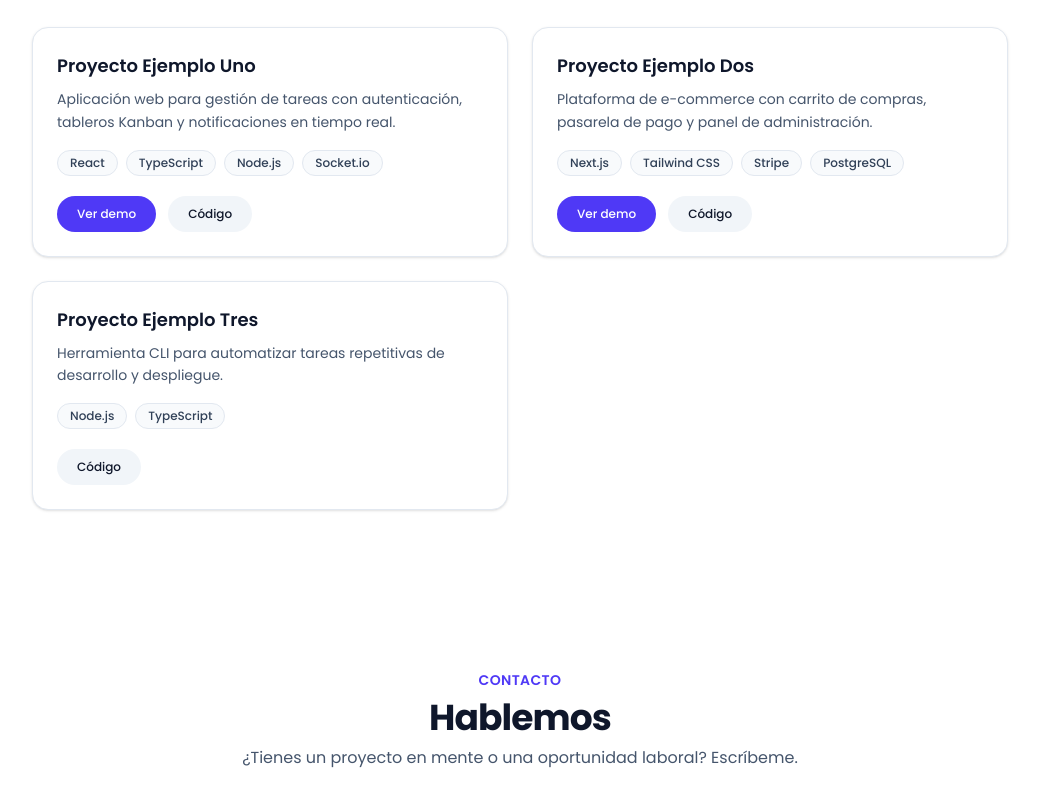
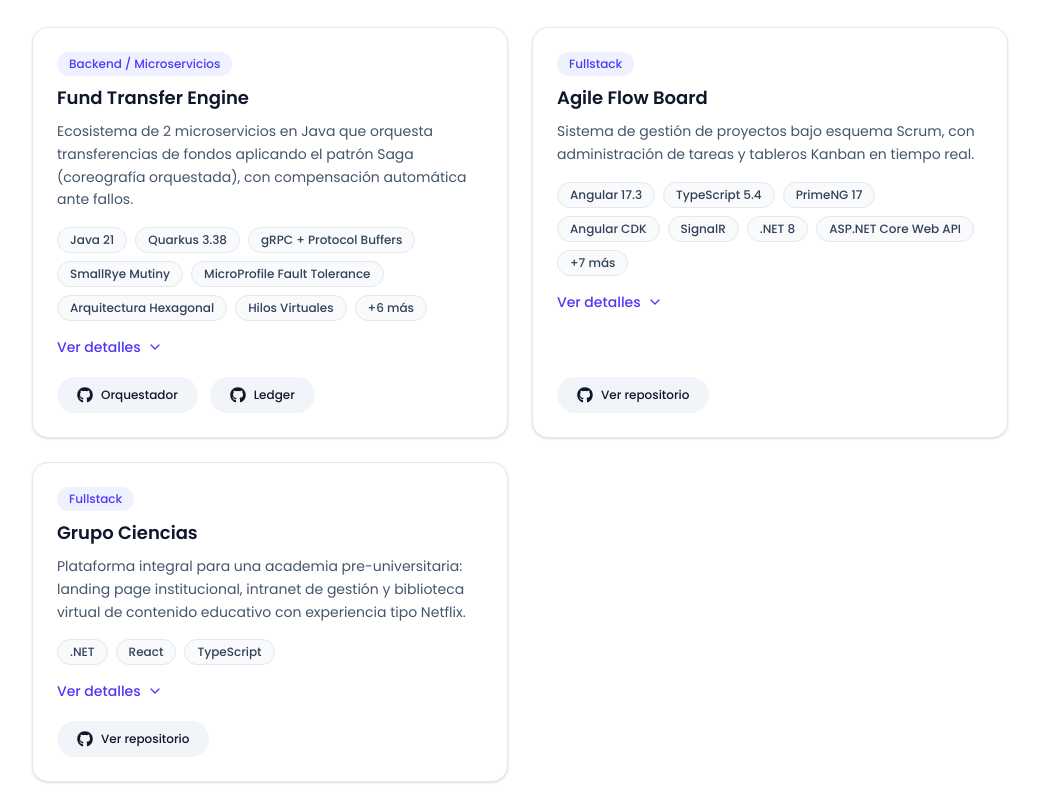
Before and after one commit to pgrimaldo24/web-cv-software-engineer, a React (Vite) app: page / in a window 1280 px wide. Shown: the part 5300-6100 px from the top of the page, without its empty margins (120-1159 px from the left). Built offline with nearby package versions, Linux system fonts and the light colour scheme.

Commit message:
feat: agrega proyectos destacados con detalle de stack y arquitectura

```diff
--- a/src/data/projects.ts
+++ b/src/data/projects.ts
@@ -2,31 +2,92 @@ import type { Project } from '../types'
 
 export const projects: Project[] = [
   {
-    id: 'proj-1',
-    title: 'Proyecto Ejemplo Uno',
+    id: 'fund-transfer-engine',
+    title: 'Fund Transfer Engine',
+    category: 'Backend / Microservicios',
     description:
-      'Aplicación web para gestión de tareas con autenticación, tableros Kanban y notificaciones en tiempo real.',
-    technologies: ['React', 'TypeScript', 'Node.js', 'Socket.io'],
-    repoUrl: 'https://github.com/usuario/proyecto-uno',
-    liveUrl: 'https://proyecto-uno.example.com',
-    featured: true,
+      'Ecosistema de 2 microservicios en Java que orquesta transferencias de fondos aplicando el patrón Saga (coreografía orquestada), con compensación automática ante fallos.',
+    stack: [
+      'Java 21',
+      'Quarkus 3.38',
+      'gRPC + Protocol Buffers',
+      'SmallRye Mutiny',
+      'MicroProfile Fault Tolerance',
+      'Arquitectura Hexagonal',
+      'Hilos Virtuales',
+      'Programación Reactiva',
+      'JUnit 5',
+      'Mockito',
+      'AssertJ',
+      'Docker',
+      'Kubernetes',
+    ],
+    repos: [
+      {
+        label: 'Orquestador',
+        url: 'https://github.com/pgrimaldo24/retotecnico-transaction-orchestrator-service',
+      },
+      {
+        label: 'Ledger',
+        url: 'https://github.com/pgrimaldo24/retotecnico-account-ledger-service',
+      },
+    ],
+    highlights: [
+      'Patrón Saga orquestado con máquina de estados (PENDING → RESERVED → COMPLETED / CANCELLED_COMPENSATED / FAILED).',
+      'Comunicación interna vía gRPC entre transaction-orchestrator-service (gateway externo) y account-ledger-service (core contable, cerrado al exterior).',
+      'Compensación automática (rollback) ante fallos simulados en la confirmación, liberando fondos reservados.',
+      'Uso combinado de Hilos Virtuales (Java 21) en el orquestador y programación reactiva (Mutiny) en el ledger, cada uno justificado según el tipo de contención.',
+      'Resiliencia con Circuit Breaker, Retry con backoff/jitter y Bulkhead configurados de forma diferenciada por operación.',
+      'Streaming de eventos en tiempo real vía Server-Sent Events (SSE).',
+      'Trazabilidad distribuida entre microservicios con propagación de traceId.',
+      'Despliegue en Kubernetes con manifiestos incluidos (Deployment + Service + health probes).',
+    ],
   },
   {
-    id: 'proj-2',
-    title: 'Proyecto Ejemplo Dos',
+    id: 'agile-flow-board',
+    title: 'Agile Flow Board',
+    category: 'Fullstack',
     description:
-      'Plataforma de e-commerce con carrito de compras, pasarela de pago y panel de administración.',
-    technologies: ['Next.js', 'Tailwind CSS', 'Stripe', 'PostgreSQL'],
-    repoUrl: 'https://github.com/usuario/proyecto-dos',
-    liveUrl: 'https://proyecto-dos.example.com',
-    featured: true,
+      'Sistema de gestión de proyectos bajo esquema Scrum, con administración de tareas y tableros Kanban en tiempo real.',
+    stack: [
+      'Angular 17.3',
+      'TypeScript 5.4',
+      'PrimeNG 17',
+      'Angular CDK',
+      'SignalR',
+      '.NET 8',
+      'ASP.NET Core Web API',
+      'Arquitectura Hexagonal',
+      'Entity Framework Core 8',
+      'PostgreSQL 16',
+      'JWT + PBKDF2',
+      'QuestPDF',
+      'ClosedXML',
+      'Docker / Docker Compose',
+    ],
+    repoUrl: 'https://github.com/pgrimaldo24/ideasgroup-business-agile-flow-board-web',
+    highlights: [
+      'Tableros Kanban con drag & drop usando Angular CDK.',
+      'Actualizaciones en tiempo real vía SignalR (movimiento de tareas, notificaciones).',
+      'Arquitectura Hexagonal en el backend (Domain, Application, Infrastructure, Api).',
+      'Autenticación JWT con hash de contraseñas PBKDF2 (salt + pepper).',
+      'Generación de reportes en PDF (QuestPDF) y Excel (ClosedXML).',
+      'Despliegue containerizado con Docker Compose.',
+    ],
   },
   {
-    id: 'proj-3',
-    title: 'Proyecto Ejemplo Tres',
+    id: 'grupo-ciencias',
+    title: 'Grupo Ciencias',
+    category: 'Fullstack',
     description:
-      'Herramienta CLI para automatizar tareas repetitivas de desarrollo y despliegue.',
-    technologies: ['Node.js', 'TypeScript'],
-    repoUrl: 'https://github.com/usuario/proyecto-tres',
+      'Plataforma integral para una academia pre-universitaria: landing page institucional, intranet de gestión y biblioteca virtual de contenido educativo con experiencia tipo Netflix.',
+    stack: ['.NET', 'React', 'TypeScript'],
+    repoUrl: 'https://github.com/pgrimaldo24/grupo-ciencias-intranet-services',
+    highlights: [
+      'Landing page institucional para captación de alumnos.',
+      'Módulo de intranet para gestión académica/administrativa.',
+      'Biblioteca virtual con interfaz tipo streaming (catálogo de clases/contenido en video).',
+      'Integración frontend en React con backend en .NET.',
+    ],
   },
 ]
--- a/src/sections/Contact.tsx
+++ b/src/sections/Contact.tsx
@@ -8,7 +8,7 @@ export function Contact() {
         align="center"
         eyebrow="Contacto"
         title="Hablemos"
-        description="¿Tienes un proyecto en mente o una oportunidad laboral? Escríbeme."
+        description="¿Tienes un proyecto interesante o una oportunidad laboral? Estoy abierto a nuevos retos, escríbeme y conversemos."
       />
       <div className="flex flex-col items-center gap-4">
         <Button variant="primary" onClick={() => (window.location.href = `mailto:${profile.email}`)}>
--- a/src/sections/Projects.tsx
+++ b/src/sections/Projects.tsx
@@ -1,5 +1,87 @@
+import { ChevronDown } from 'lucide-react'
+import { useState } from 'react'
+import { FaGithub } from 'react-icons/fa'
 import { Badge, Button, Card, SectionTitle } from '../components'
 import { projects } from '../data/projects'
+import type { Project } from '../types'
+
+const VISIBLE_STACK_COUNT = 7
+
+function ProjectCard({ project }: { project: Project }) {
+  const [isOpen, setIsOpen] = useState(false)
+  const visibleStack = project.stack.slice(0, VISIBLE_STACK_COUNT)
+  const extraStackCount = project.stack.length - visibleStack.length
+
+  return (
+    <Card className="flex flex-col">
+      <span className="mb-2 w-fit rounded-full bg-indigo-50 px-3 py-1 text-xs font-medium text-indigo-600 dark:bg-indigo-500/10 dark:text-indigo-400">
+        {project.category}
+      </span>
+
+      <h3 className="text-lg font-semibold text-slate-900 dark:text-white">{project.title}</h3>
+      <p className="mt-2 text-sm leading-relaxed text-slate-600 dark:text-slate-400">
+        {project.description}
+      </p>
+
+      <div className="mt-4 flex flex-wrap gap-2">
+        {visibleStack.map((tech) => (
+          <Badge key={tech}>{tech}</Badge>
+        ))}
+        {extraStackCount > 0 && <Badge>+{extraStackCount} más</Badge>}
+      </div>
+
+      <button
+        type="button"
+        onClick={() => setIsOpen((prev) => !prev)}
+        aria-expanded={isOpen}
+        className="mt-4 flex items-center gap-1.5 text-sm font-medium text-indigo-600 hover:text-indigo-500 dark:text-indigo-400 dark:hover:text-indigo-300"
+      >
+        {isOpen ? 'Ocultar detalles' : 'Ver detalles'}
+        <ChevronDown
+          className={`h-4 w-4 transition-transform duration-300 ${isOpen ? 'rotate-180' : ''}`}
+          aria-hidden="true"
+        />
+      </button>
+
+      <div
+        className={`overflow-hidden transition-all duration-300 ease-in-out ${
+          isOpen ? 'mt-3 max-h-[600px] opacity-100' : 'max-h-0 opacity-0'
+        }`}
+      >
+        <ul className="list-inside list-disc space-y-1.5 text-sm text-slate-600 dark:text-slate-400">
+          {project.highlights.map((highlight) => (
+            <li key={highlight}>{highlight}</li>
+          ))}
+        </ul>
+      </div>
+
+      <div className="mt-5 flex flex-1 flex-wrap items-end gap-3">
+        {project.repos ? (
+          project.repos.map((repo) => (
+            <Button
+              key={repo.url}
+              variant="secondary"
+              className="gap-2 px-4 py-2 text-xs"
+              onClick={() => window.open(repo.url, '_blank')}
+            >
+              <FaGithub className="h-4 w-4" aria-hidden="true" />
+              {repo.label}
+            </Button>
+          ))
+        ) : project.repoUrl ? (
+          <Button
+            variant="secondary"
+            className="gap-2 px-4 py-2 text-xs"
+            onClick={() => window.open(project.repoUrl, '_blank')}
+          >
+            <FaGithub className="h-4 w-4" aria-hidden="true" />
+            Ver repositorio
+          </Button>
+        ) : null}
+      </div>
+    </Card>
+  )
+}
 
 export function Projects() {
   return (
@@ -11,39 +93,7 @@ export function Projects() {
       />
       <div className="grid gap-6 sm:grid-cols-2">
         {projects.map((project) => (
-          <Card key={project.id} className="flex flex-col">
-            <h3 className="text-lg font-semibold text-slate-900 dark:text-white">
-              {project.title}
-            </h3>
-            <p className="mt-2 flex-1 text-sm leading-relaxed text-slate-600 dark:text-slate-400">
-              {project.description}
-            </p>
-            <div className="mt-4 flex flex-wrap gap-2">
-              {project.technologies.map((tech) => (
-                <Badge key={tech}>{tech}</Badge>
-              ))}
-            </div>
-            <div className="mt-5 flex gap-3">
-              {project.liveUrl && (
-                <Button
-                  variant="primary"
-                  className="px-4 py-2 text-xs"
-                  onClick={() => window.open(project.liveUrl, '_blank')}
-                >
-                  Ver demo
-                </Button>
-              )}
-              {project.repoUrl && (
-                <Button
-                  variant="secondary"
-                  className="px-4 py-2 text-xs"
-                  onClick={() => window.open(project.repoUrl, '_blank')}
-                >
-                  Código
-                </Button>
-              )}
-            </div>
-          </Card>
+          <ProjectCard key={project.id} project={project} />
         ))}
       </div>
     </section>
```
Also changed, not shown: src/types/project.ts (+10 -4 lines).
